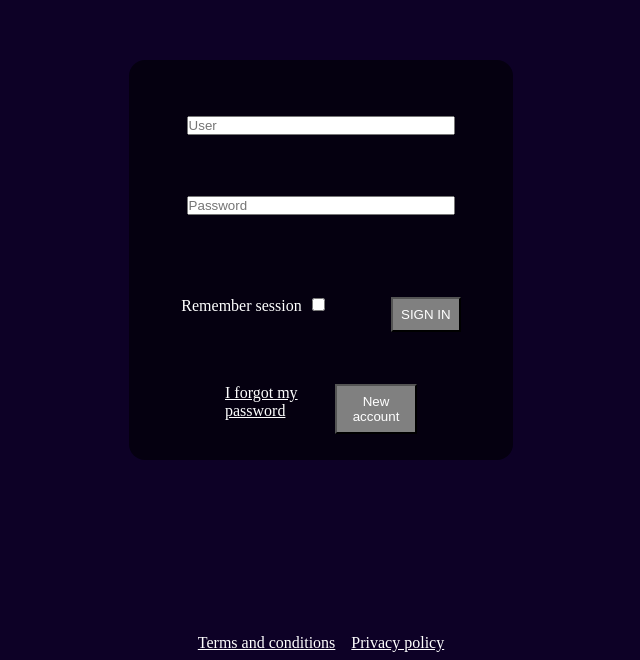
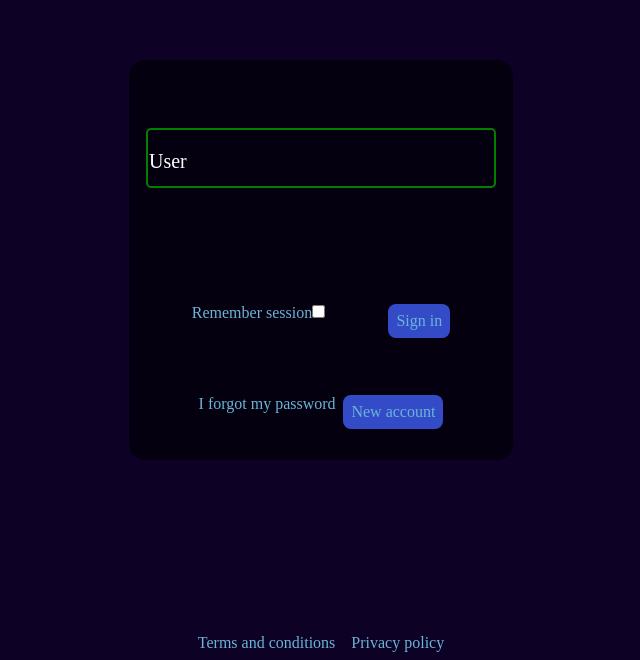
Before and after one commit to 25Alan/tpFinal_TallerSoftware, a plain HTML site: page index.html in a window 1280 px wide. Shown: the part 140-800 px from the top of the page, without its empty margins (319-959 px from the left). Drawn offline with Linux system fonts and the light colour scheme.

Commit message:
MODIFICADO - LOGIN

```diff
--- a/css/general/reset.css
+++ b/css/general/reset.css
@@ -25,14 +25,14 @@
 /* Configuramos si un usuario ha activado el modo alto contraste. (WD) */
 /* Opcional */
 /* Desactivamos los animations en el caso de que el usuario haya configurado el modo sin animation */
-@media (prefers-reduced-motion: reduce) {
+/* @media (prefers-reduced-motion: reduce) {
   * {
     -webkit-animation: none !important;
             animation: none !important;
     -webkit-transition: none !important;
     transition: none !important;
   }
-}
+} */
 /* Reseteamos los margin y paddings de todas las etiquetas */
 * {
   margin: 0;
@@ -44,24 +44,13 @@
 }
 
 /* Evitamos problemas con las imagenes */
-img, picture, video, iframe, figure {
-  max-width: 100%;
-  width: 100%;
-  display: block;
-  /* opcional */
-  -o-object-fit: cover;
-     object-fit: cover;
-  /* opcional */
-  -o-object-position: center center;
-     object-position: center center;
-}
 
 /* Reseteamos los enlaces para funcionar como cajas... */
 a {
-  display: block;
+  /* display: block; */
   text-decoration: none;
-  color: inherit;
-  font-size: inherit;
+  /* color: inherit;
+  font-size: inherit; */
 }
 
 /* ... excepto los que se encuentran en párrafos */
@@ -81,18 +70,16 @@ html {
 
 /* Desactivamos estilos por defecto de las principales etiquetas de texto */
 h1, h2, h3, h4, h5, h6, p, span, a, strong, blockquote, i, b, u, em {
-  font-size: 1em;
-  font-weight: inherit;
-  font-style: inherit;
+  /* font-size: 1em; */
+  /* font-weight: inherit; */
+  /* font-style: inherit; */
   text-decoration: none;
-  color: inherit;
+  /* color: inherit; */
 }
 
 /* Evitamos problemas con los pseudoelementos de quotes */
-blockquote:before, blockquote:after, q:before, q:after {
-  content: "";
-  content: none;
-}
+/* blockquote:before, blockquote:after, q:before, q:after {
+  /* content: ""; * */
 
 /* Configuramos el texto que seleccionamos */
 ::-moz-selection {
@@ -106,18 +93,18 @@ blockquote:before, blockquote:after, q:before, q:after {
 
 /* Nivelamos problemas de tipografías y colocación de formularios */
 form, input, textarea, select, button, label {
-  font-family: inherit;
-  font-size: inherit;
-  -webkit-hyphens: auto;
+  /* font-family: inherit;
+  font-size: inherit; */
+  /* -webkit-hyphens: auto;
       -ms-hyphens: auto;
-          hyphens: auto;
-  background-color: transparent;
-  color: inherit;
-  display: block;
+          hyphens: auto; */
+  /* background-color: transparent; */
+  /* color: inherit; */
+  /* display: block; */
   /* opcional */
-  -webkit-appearance: none;
+  /* -webkit-appearance: none;
      -moz-appearance: none;
-          appearance: none;
+          appearance: none; */
 }
 
 /* Reseteamos las tablas */
@@ -139,21 +126,3 @@ svg {
   width: initial;
 } */
 /* Configuramos la tipografía para toda la web */
-body {
-  min-height: 100vh;
-  font-size: 100%;
-  font-family: var(--tipo-principal);
-  color: var(--negro);
-  /* opcional */
-  line-height: 1.4em;
-  /* opcional */
-  -webkit-hyphens: auto;
-      -ms-hyphens: auto;
-          hyphens: auto;
-  /* opcional */
-  font-smooth: always;
-  /* opcional */
-  -webkit-font-smoothing: antialiased;
-  /* opcional */
-  -moz-osx-font-smoothing: grayscale;
-}
--- a/css/login.css
+++ b/css/login.css
@@ -4,7 +4,7 @@
   margin: 0;
   padding: 0;
   box-sizing: border-box;
-  color: white;
+  color: var(--color-secondary-1-2);
 }
 
 body {
@@ -16,7 +16,7 @@ body {
 
 form {
   position: absolute;
-  background-color: var(--color-secondary-2-1);
+  background-color: var(--color-secondary-2-1) !important;
   top: 50%;
   left: 50%;
   width: 30%;
@@ -34,11 +34,43 @@ fieldset {
 }
 
 #set1Form {
+  position: relative;
+  margin: 0 0 1rem 0;
   display: flex;
   flex-direction: column;
   justify-content: space-around;
   height: 40%;
   width: 70%;
+}
+
+#set1Form input {
+  width: 350px;
+  height: 60px;
+  border-radius: 5px;
+  font-size: 18px;
+  padding: 0 15px;
+  background: transparent;
+  border: 2px solid green;
+  outline: none;
+}
+
+#set1Form label {
+  position: absolute;
+  top: 50%;
+  left: 15px;
+  transform: translateY(-50%);
+  color: white;
+  font-size: 20px;
+  pointer-events: none;
+  transition: .3s;
+}
+
+#set1Form label ~ input:focus {
+  top: 0;
+  left: 15px;
+  font-size: 15px;
+  padding: 0 2px;
+  background-color: black;
 }
 
 #set2Form {
@@ -48,19 +80,22 @@ fieldset {
   align-items: start;
 }
 
-label input[type="checkbox"] {
-  margin-left: 10px;
-}
-
 #set3Form {
   display: flex;
-  width: 50%;
+  width: 70%;
   justify-content: space-between;
 }
 
 button {
-  background-color: gray;
+  background-color: var(--color-primary-1);
   padding: 0.5rem;
+  border: none;
+  border-radius: 0.5rem;
+  transition: opacity 400ms;
+}
+
+button:hover {
+  opacity: 0.6;
 }
 
 footer {
@@ -70,6 +105,6 @@ footer {
   align-items: end;
 }
 
-footer a {
+footer a{
   padding: 0.5rem;
 }
--- a/index.html
+++ b/index.html
@@ -7,6 +7,8 @@
   <meta name="viewport" content="width=device-width, initial-scale=1.0">
 
   <link rel="stylesheet" href="./css/login.css">
+  <link rel="stylesheet" href="./css/general/normalize.css">
+  <link rel="stylesheet" href="./css/general/reset.css">
 
   <title>TP-FINAL-SOFTWARE-TALLER</title>
 </head>
@@ -16,12 +18,14 @@
   <body>
     <form>
       <fieldset id="set1Form">
-        <input type="text" id="inputUser" placeholder="User">
-        <input type="password" id="inputPassword" placeholder="Password">
+        <label for="inputUset">User</label>
+        <input type="text" id="inputUser">
+        <!-- <label for="inputPassword">Password</label>
+        <input type="password" id="inputPassword"> -->
       </fieldset>
       <fieldset id="set2Form">
         <label> Remember session<input type="checkbox" id="rememberCheck"></label>
-        <button id="buttonGo">SIGN IN</button>
+        <button id="buttonGo">Sign in</button>
       </fieldset>
       <fieldset id="set3Form">
         <a href="#">I forgot my password</a>
@@ -34,7 +38,7 @@
     </footer>
   </body>
 
-  <script src="index.js" defer="true"></script>
+  <script src="./js/index.js" defer="true"></script>
 </body>
 
 </html>
```
Also changed, not shown: js/index.js (renamed from index.js).
